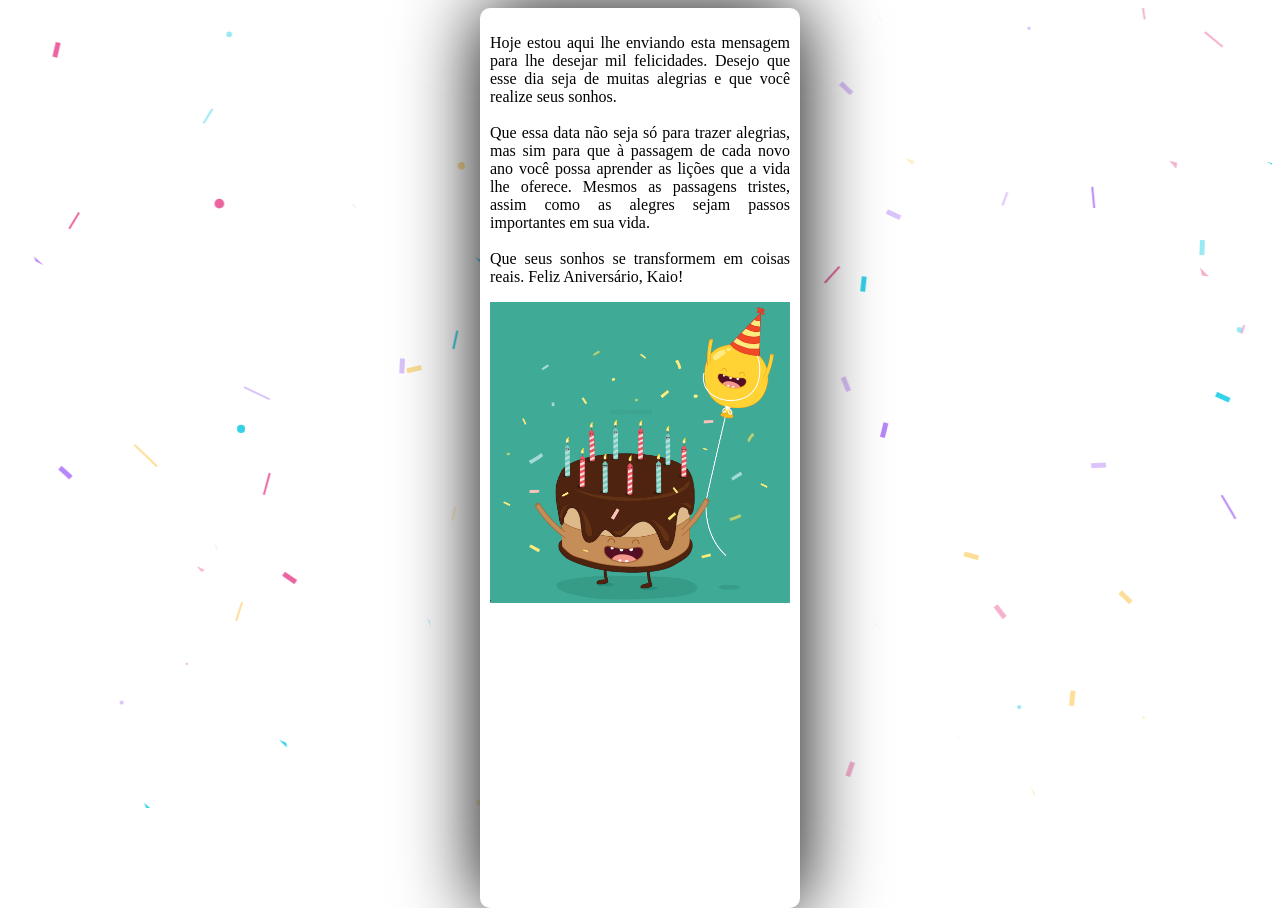
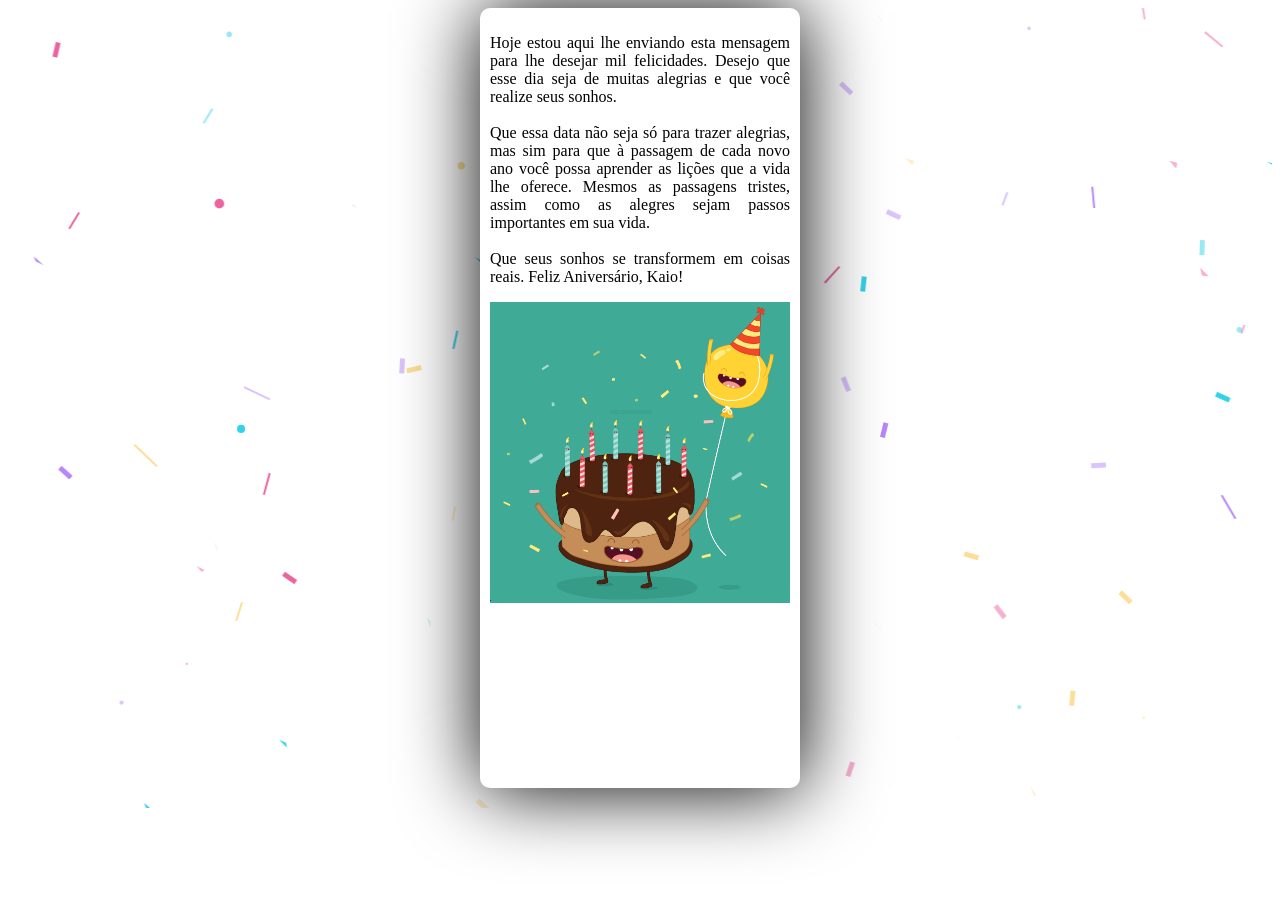
Before and after one commit to Bebel132/segredo_shh, a plain HTML site: page index.html in a window 1280 px wide. Both pictures are taken after a click on the button "aperte aqui!". After the commit the page ends 820 px from the top, so only its background shows below. Drawn offline with Linux system fonts and the light colour scheme.

Commit message:
Add files via upload

```diff
--- a/index.html
+++ b/index.html
@@ -39,7 +39,7 @@
             position: absolute;
             display: block;
             width: 300px;
-            height: 110vh;
+            height: 95vh;
             margin: auto;
             left: 0;
             right: 0;
```
